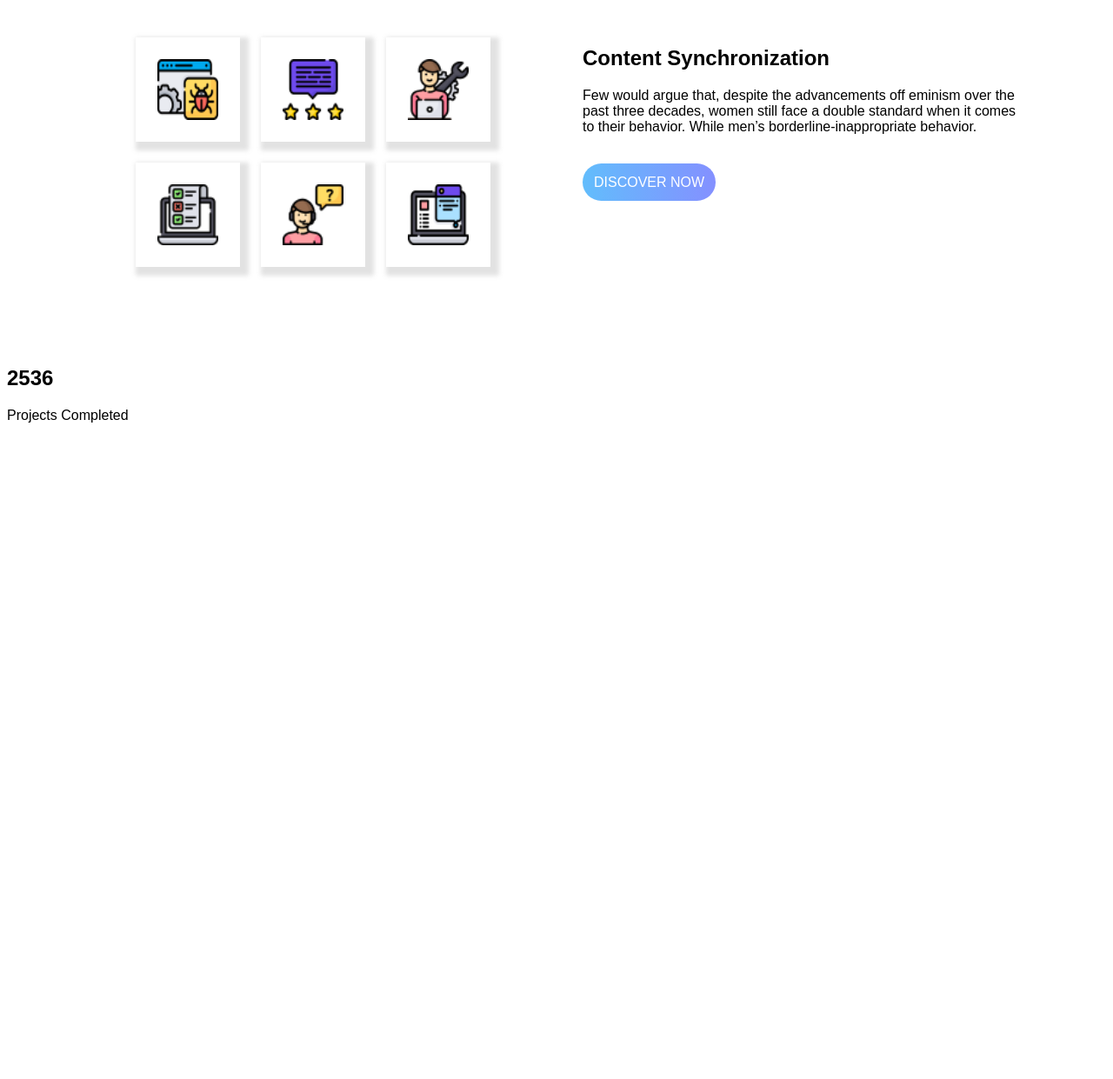
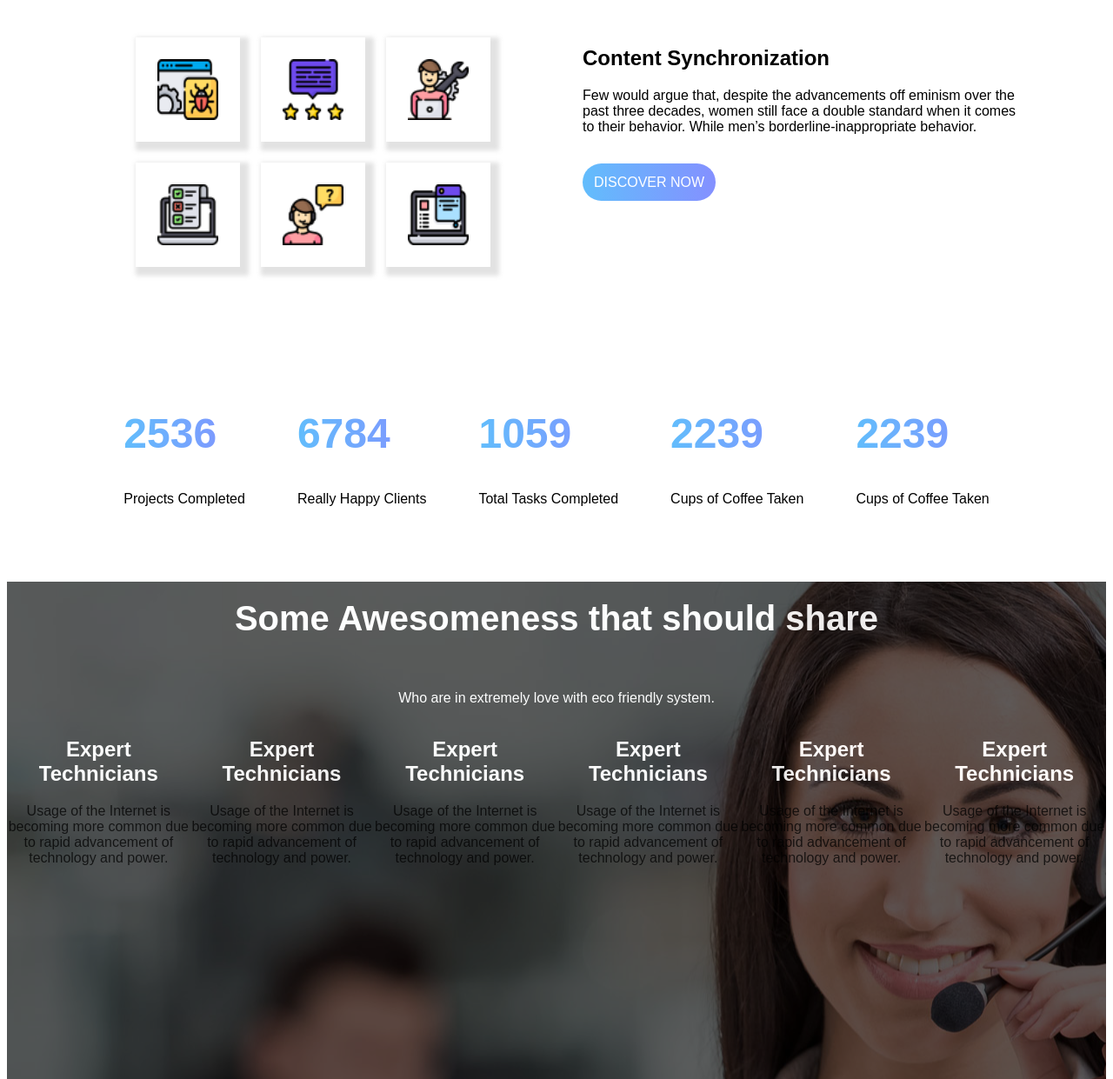
Before and after one commit to levy23/Call-Center-layout, a website: page index.html in a window 1280 px wide. Shown: the part 1457-2698 px from the top of the page at 87% size. Before the commit the page ends 1960 px from the top, so only its background shows below. Drawn offline with Linux system fonts and the light colour scheme.

Commit message:
service section

```diff
--- a/index.html
+++ b/index.html
@@ -97,14 +97,50 @@
         </div>
     </div>
     <div class="content-info">
+        <div class="content-text">
         <h2>2536</h2>
         <p>Projects Completed</p>
+        </div>
+        <div class="content-text">
+        <h2>6784</h2>
+        <p>Really Happy Clients</p>
+        </div>
+        <div class="content-text">
+        <h2>1059</h2>
+        <p>Total Tasks Completed</p>
+        </div>
+        <div class="content-text">
+        <h2>2239</h2>
+        <p>Cups of Coffee Taken</p>
+        </div>
+        <div class="content-text">
+        <h2>2239</h2>
+        <p>Cups of Coffee Taken</p>
+        </div>
+    </div>
+    <div class="container">
+        <div class="serviceback">
+        <div class="service">
+            <h3>Some Awesomeness that should share</h3>
+            <p>Who are in extremely love with eco friendly system.</p>
+            <div class="service-content">
+                <div class=""><h2>Expert Technicians</h2>
+                    Usage of the Internet is becoming more common due to rapid advancement of technology and power.</div>
+                <div class=""><h2>Expert Technicians</h2>
+                    Usage of the Internet is becoming more common due to rapid advancement of technology and power.</div>
+                <div class=""><h2>Expert Technicians</h2>
+                    Usage of the Internet is becoming more common due to rapid advancement of technology and power.</div>
+                <div class=""><h2>Expert Technicians</h2>
+                    Usage of the Internet is becoming more common due to rapid advancement of technology and power.</div>
+                <div class=""><h2>Expert Technicians</h2>
+                    Usage of the Internet is becoming more common due to rapid advancement of technology and power.</div>
+                <div class=""><h2>Expert Technicians</h2>
+                    Usage of the Internet is becoming more common due to rapid advancement of technology and power.</div>
+            </div>
+        </div>
+
     </div>
     </div>
-
-
-
 </div>
-
 </body>
 </html>
--- a/scss/style.scss
+++ b/scss/style.scss
@@ -203,3 +203,54 @@ html{
   border: 2px solid #8490ff;
   margin: 8px;
 }
+
+.content-info{
+  display: flex;
+  justify-content: center;
+}
+
+.content-info h2{
+  background: -webkit-linear-gradient(0deg, #62bdfc 0%, #8490ff 100%);
+  -webkit-background-clip: text;
+  -webkit-text-fill-color: transparent;
+  font-size: 48px;
+  font-weight: 700;
+}
+
+.content-text{
+  padding: 30px;
+}
+
+/*service*/
+
+.serviceback{
+  background-image: url("/img/hd/service-bg.jpg");
+  background-size: initial;
+  background-position: center;
+  height: 750px;
+}
+
+.service{
+  background-color: rgba(0,0,0,0.7);
+  opacity: 0.9;
+  text-align: center;
+  height: 750px;
+}
+
+.service h3{
+  padding: 20px;
+  font-size: 40px;
+  color: white;
+}
+
+.service p{
+  color: white;
+}
+
+.service-content{
+  display: flex;
+}
+
+.service-content h2{
+  color: white;
+}
```
Also changed, not shown: css/style.css, img/hd/service-bg.jpg (added), scss/style.css, 2 other files.
